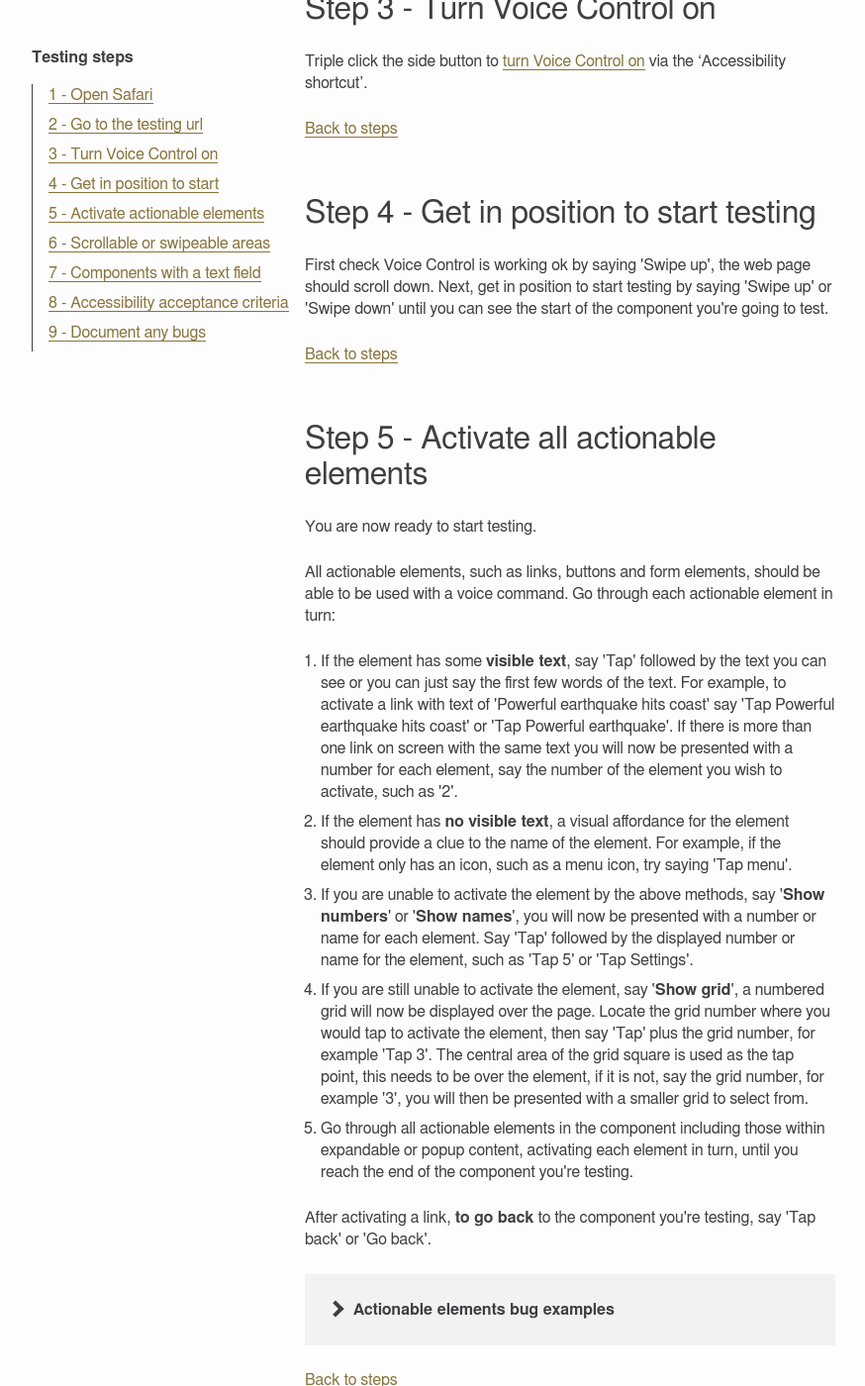
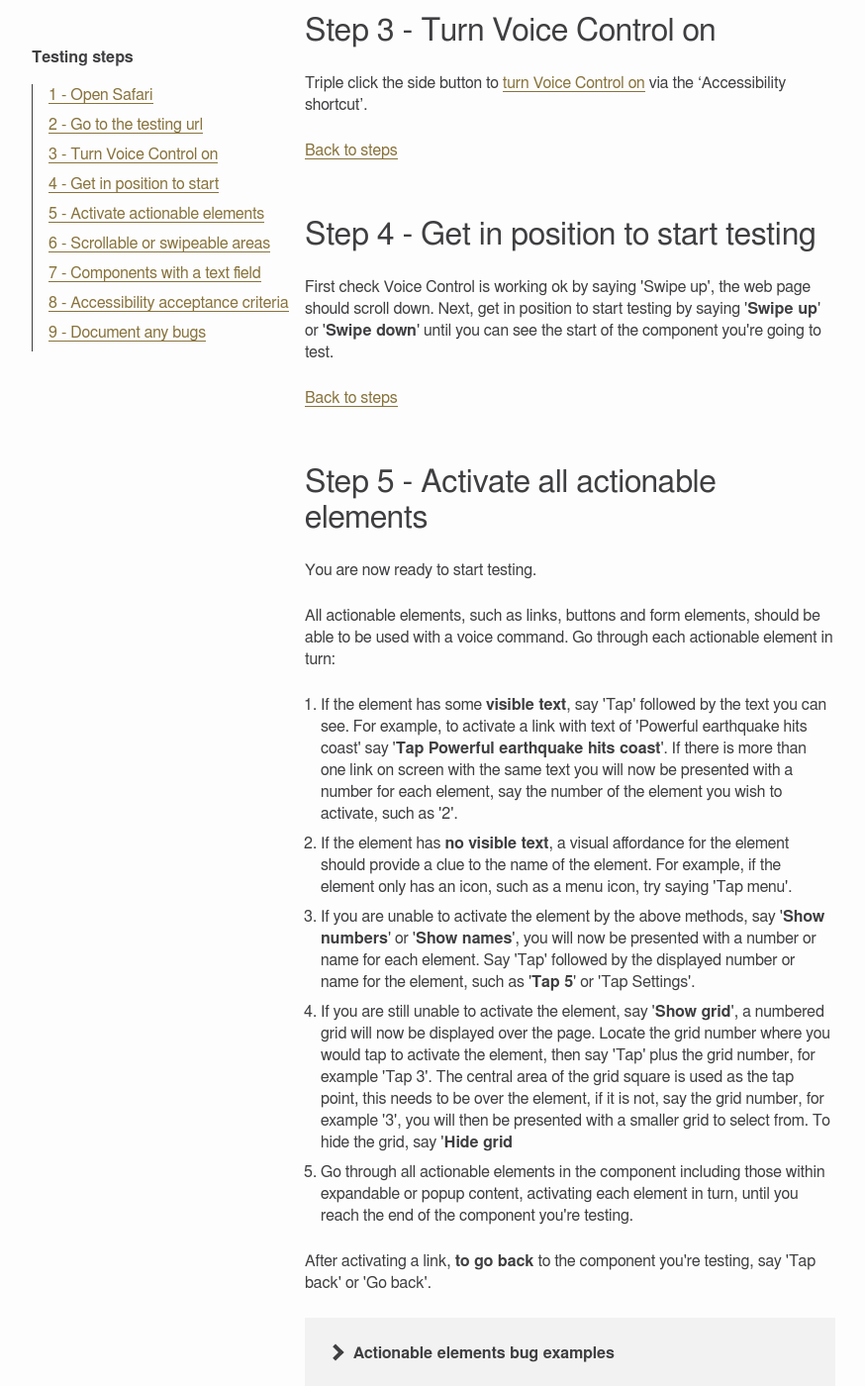
Before and after one commit to bbc/accessibility-news-and-you, a Jekyll site: the page assistive-technology/testing-steps/voice-control-ios.html, which Jekyll copies as it is, in a window 1280 px wide and 1400 px high, scrolled down 2407 px. Shown: the whole window at 99% size, without its empty margins (64-938 px from the left). Built offline with Jekyll 4.4.1, drawn with Linux system fonts in a browser that asks for light colours; some of the changed text lies outside the part shown.

Commit message:
add text field, bold key words

```diff
--- a/assistive-technology/testing-steps/voice-control-ios.html
+++ b/assistive-technology/testing-steps/voice-control-ios.html
@@ -42,9 +42,9 @@
 
                 <li role="listitem">With the Voice Control shortcut enabled, on newer iPhones, you will now be able to <b>triple click the side button to toggle Voice Control on or off at any time</b>. With older style iPhones the shortcut is a triple click of the ‘home’ button.</li>
 
-                <li role="listitem">When Voice Control is on and ready to use, a microphone will be displayed in the status bar at the top of the screen. If using Voice Control for the first time a required file will be downloaded automatically.</li>
+                <li role="listitem">When Voice Control is on and ready to use, <b>a microphone will be displayed in the status bar</b> at the top of the screen. If using Voice Control for the first time a required file will be downloaded automatically.</li>
 
-                <li role="listitem"><b>You can tell Voice Control not to listen by saying 'Go to sleep'</b>, the microphone in the status bar indicates if Voice Control is listening or not.</li>
+                <li role="listitem"><b>You can tell Voice Control not to listen by saying 'Go to sleep'</b>, say 'Wake up' to toggle listening back on. The microphone in the status bar indicates if Voice Control is listening or not.</li>
 
                 <li role="listitem">When Voice Control is on and listening, you can speak commands just like you would perform an action by touch. For example, you can say 'Swipe down' or 'Swipe up' to scroll a web page.</li>
 
@@ -119,7 +119,7 @@
 
             <h3 id="step-4-get-in-position-to-start-testing" class="h3" tabindex="-1">Step 4 - Get in position to start testing</h3>
 
-            <p>First check Voice Control is working ok by saying 'Swipe up', the web page should scroll down. Next, get in position to start testing by saying 'Swipe up' or 'Swipe down' until you can see the start of the component you're going to test.</p>
+            <p>First check Voice Control is working ok by saying 'Swipe up', the web page should scroll down. Next, get in position to start testing by saying '<b>Swipe up</b>' or '<b>Swipe down</b>' until you can see the start of the component you're going to test.</p>
 
             <div class="back-to-container">
                 <a href="#steps" class="back-to">Back to steps</a>
@@ -132,13 +132,13 @@
             <p>All actionable elements, such as links, buttons and form elements, should be able to be used with a voice command. Go through each actionable element in turn:</p>
 
             <ol class="body-copy-list ordered-list-steps" role="list">
-                <li role="listitem">If the element has some <b>visible text</b>, say 'Tap' followed by the text you can see or you can just say the first few words of the text. For example, to activate a link with text of 'Powerful earthquake hits coast' say 'Tap Powerful earthquake hits coast' or 'Tap Powerful earthquake'. If there is more than one link on screen with the same text you will now be presented with a number for each element, say the number of the element you wish to activate, such as '2'.</li>
+                <li role="listitem">If the element has some <b>visible text</b>, say 'Tap' followed by the text you can see. For example, to activate a link with text of 'Powerful earthquake hits coast' say '<b>Tap Powerful earthquake hits coast</b>'. If there is more than one link on screen with the same text you will now be presented with a number for each element, say the number of the element you wish to activate, such as '2'.</li>
 
                 <li role="listitem">If the element has <b>no visible text</b>, a visual affordance for the element should provide a clue to the name of the element. For example, if the element only has an icon, such as a menu icon, try saying 'Tap menu'.</li>
 
-                <li role="listitem">If you are unable to activate the element by the above methods, say '<b>Show numbers</b>' or '<b>Show names</b>', you will now be presented with a number or name for each element. Say 'Tap' followed by the displayed number or name for the element, such as 'Tap 5' or 'Tap Settings'.</li>
+                <li role="listitem">If you are unable to activate the element by the above methods, say '<b>Show numbers</b>' or '<b>Show names</b>', you will now be presented with a number or name for each element. Say 'Tap' followed by the displayed number or name for the element, such as '<b>Tap 5</b>' or 'Tap Settings'.</li>
 
-                <li role="listitem">If you are still unable to activate the element, say '<b>Show grid</b>', a numbered grid will now be displayed over the page. Locate the grid number where you would tap to activate the element, then say 'Tap' plus the grid number, for example 'Tap 3'. The central area of the grid square is used as the tap point, this needs to be over the element, if it is not, say the grid number, for example '3', you will then be presented with a smaller grid to select from.</li>
+                <li role="listitem">If you are still unable to activate the element, say '<b>Show grid</b>', a numbered grid will now be displayed over the page. Locate the grid number where you would tap to activate the element, then say 'Tap' plus the grid number, for example 'Tap 3'. The central area of the grid square is used as the tap point, this needs to be over the element, if it is not, say the grid number, for example '3', you will then be presented with a smaller grid to select from. To hide the grid, say '<b>Hide grid</b></li>
 
                 <li role="listitem">Go through all actionable elements in the component including those within expandable or popup content, activating each element in turn, until you reach the end of the component you're testing.</li>
             </ol>
@@ -205,7 +205,15 @@
 
             <h3 id="step-7-components-with-a-text-field" class="h3" tabindex="-1">Step 7 - Components with a text field</h3>
 
-            <p>Check any text fields can be completed and then submitted without any validation errors. To see a list of commands you can say to dictate and edit text, go to the ‘Accessibility’ menu in ‘Settings’, then under the 'Voice Control' menu read 'Learn more' at the top.</p>
+            <p>Check any text fields can be completed and then submitted without any validation errors.</p>
+
+            <ol class="body-copy-list ordered-list-steps" role="list">
+                <li role="listitem">Say '<b>Show numbers</b>' or '<b>Show names</b>', you will now be presented with a number or name for each element. Say 'Tap' followed by the displayed number or name for the text field, such as '<b>Tap 1</b>' or '<b>Tap Email</b>'.</li>
+
+                <li role="listitem">Complete the field by saying the text you are required to enter. If you make a mistake, say 'delete line' to start again. To see a list of commands you can say to dictate and edit text, go to the ‘Accessibility’ menu in ‘Settings’, then under the 'Voice Control' menu read 'Learn more' at the top.</li>
+
+                <li role="listitem">Go through all text fields in the component, completing each in turn, before then acivating the submit button with a voice command, such as 'Tap sign in'.</li>
+            </ol>
 
             <details class="details">
                 <summary>Text field bug examples</summary>
```
Also changed, not shown: other parts of assistive-technology/testing-steps/voice-control-ios.html (+1 -1 lines), assistive-technology/testing-steps/voice-access-android.html (+16 -8 lines).
